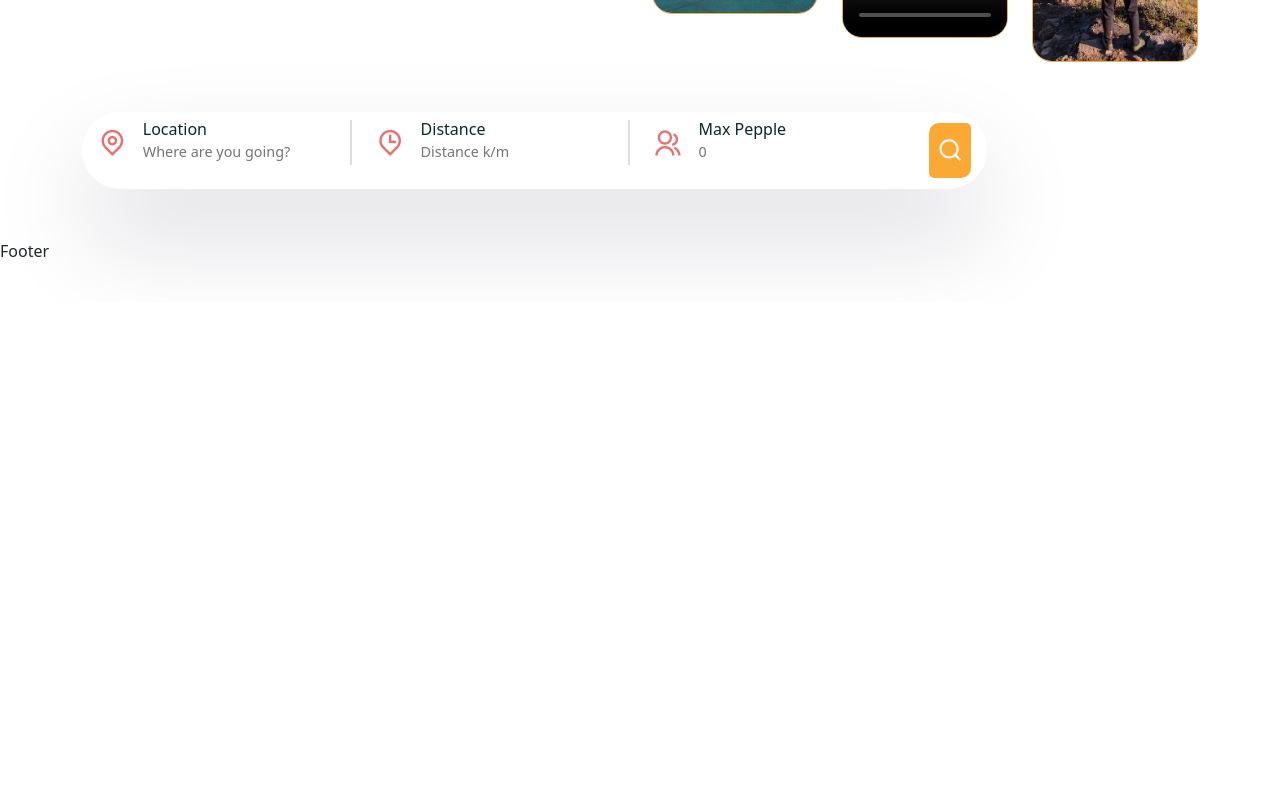
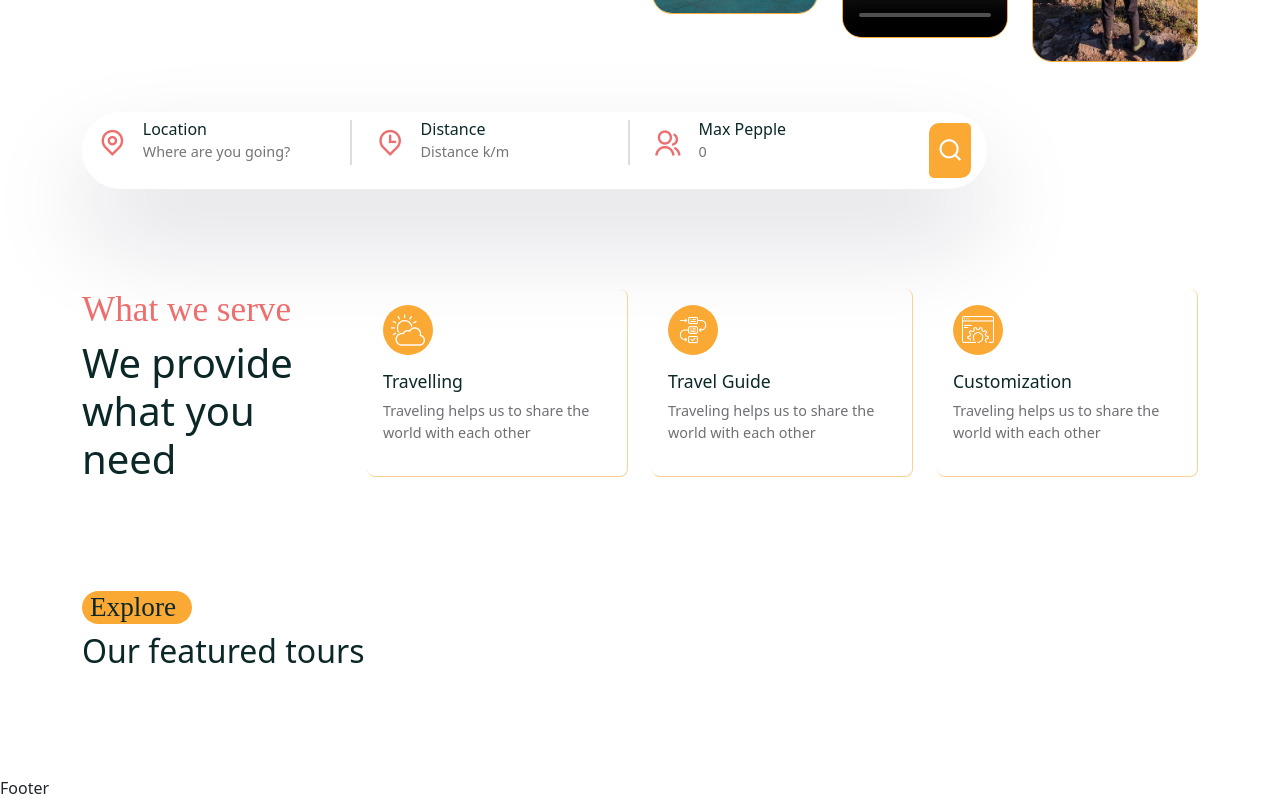
Before and after one commit to tiendk195/Travel_Booking, a React (Create React App) app in the folder frontend/: page /home in a window 1280 px wide. Shown: the part 498-1298 px from the top of the page. Before the commit the page ends 800 px from the top, so only its background shows below. Built offline with nearby package versions, Linux system fonts and the light colour scheme; grey boxes are pictures that could not be loaded; a web font is replaced by a local one.

Commit message:
Add Service Card

```diff
--- a/frontend/src/pages/Home.jsx
+++ b/frontend/src/pages/Home.jsx
@@ -7,6 +7,7 @@
 import worldImg from "../assets/images/world.png";
 import Subtitle from "./../shared/Subtitle";
 import SearchBar from "../shared/SearchBar";
+import ServiceList from "../services/ServiceList";
 
 const Home = () => {
   return (
@@ -50,6 +51,32 @@
           </Row>
         </Container>
       </section>
+
+      <section>
+        <Container>
+          <Row>
+            <Col lg="3">
+              <h5 className="services__subtitle">What we serve</h5>
+              <h2 className="services__title">We provide what you need</h2>
+            </Col>
+            <ServiceList />
+          </Row>
+        </Container>
+      </section>
+
+      {/* ======Featured Tour Section Start====== */}
+
+      <section>
+        <Container>
+          <Row>
+            <Col lg="12" className="mb-5">
+              <Subtitle subtitle={"Explore"} />
+              <h2 className="feaured_tour-title">Our featured tours</h2>
+            </Col>
+          </Row>
+        </Container>
+      </section>
+      {/* ======Featured Tour Section End====== */}
     </>
   );
 };
--- /dev/null
+++ b/frontend/src/services/ServiceCard.jsx
@@ -0,0 +1,16 @@
+import React from "react";
+import "./service-card.css";
+const ServiceCard = ({ item }) => {
+  const { imgUrl, title, desc } = item;
+  return (
+    <div className="service__item">
+      <div className="service__img">
+        <img src={imgUrl} alt="" />
+      </div>
+      <h5>{title}</h5>
+      <p>{desc}</p>
+    </div>
+  );
+};
+
+export default ServiceCard;
--- /dev/null
+++ b/frontend/src/services/ServiceList.jsx
@@ -0,0 +1,37 @@
+import React from "react";
+import ServiceCard from "./ServiceCard";
+import { Col } from "reactstrap";
+import weatherImg from "../assets/images/weather.png";
+import guideImg from "../assets/images/guide.png";
+import customizationImg from "../assets/images/customization.png";
+
+const servicesData = [
+  {
+    imgUrl: weatherImg,
+    title: "Travelling",
+    desc: "Traveling helps us to share the world with each other",
+  },
+  {
+    imgUrl: guideImg,
+    title: "Travel Guide",
+    desc: "Traveling helps us to share the world with each other",
+  },
+  {
+    imgUrl: customizationImg,
+    title: "Customization",
+    desc: "Traveling helps us to share the world with each other",
+  },
+];
+const ServiceList = () => {
+  return (
+    <>
+      {servicesData.map((item, index) => (
+        <Col lg="3" key={index}>
+          <ServiceCard item={item} />
+        </Col>
+      ))}
+    </>
+  );
+};
+
+export default ServiceList;
--- /dev/null
+++ b/frontend/src/services/service-card.css
@@ -0,0 +1,32 @@
+.service__item {
+  padding: 1rem;
+  border-bottom: 1px solid #faa83586;
+  border-right: 1px solid #faa83586;
+  border-radius: 0.5rem;
+}
+
+.service__img {
+  width: 50px;
+  height: 50px;
+  display: flex;
+  align-items: center;
+  justify-content: center;
+  border-radius: 50px;
+  background: var(--secondary-color);
+  padding: 0.5rem;
+  margin-bottom: 1rem;
+  line-height: 50px;
+}
+
+.service__img img {
+  width: 100%;
+}
+.service__item h5 {
+  font-size: 1.1rem;
+  font-weight: 500;
+}
+
+.service__item p {
+  font-size: 0.9rem;
+  color: var(--text-color);
+}
--- a/frontend/src/styles/home.css
+++ b/frontend/src/styles/home.css
@@ -36,3 +36,14 @@
 .hero__img-box {
   padding-top: 2rem;
 }
+
+.services__subtitle {
+  font-size: 2.2rem;
+  color: #ee6e6e;
+  font-weight: 500;
+  font-family: var(--subtitle-font-name);
+}
+.services__title {
+  font-size: 2.5rem;
+  font-weight: 500;
+}
```
